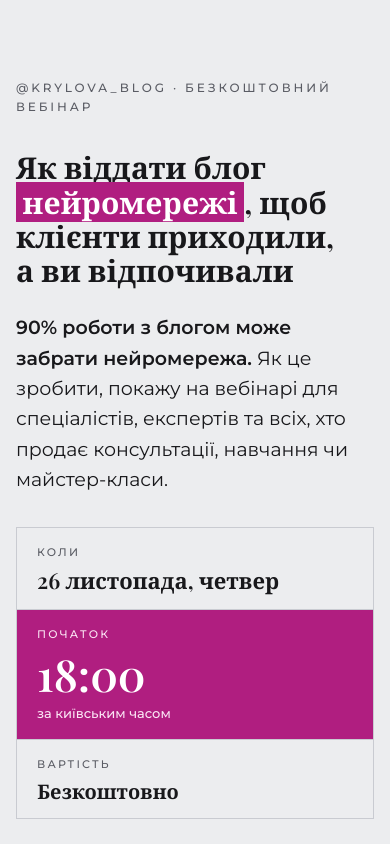
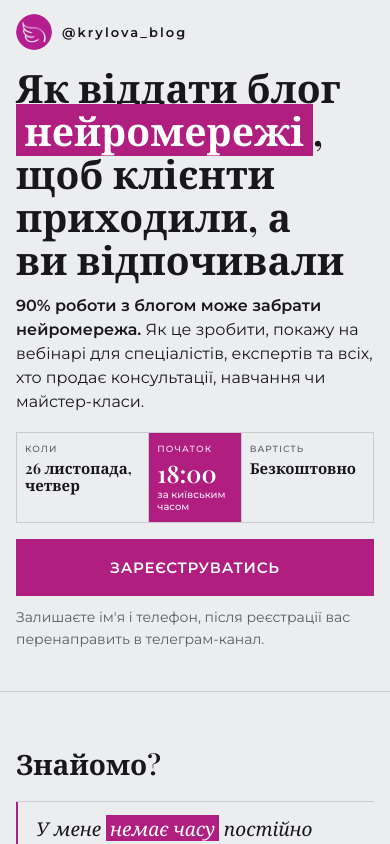
Before and after one commit to SavchynKonstantin/khochu-v-onlain, a plain HTML site: page webinar/index.html in a window 390 px wide. Shown: the top 844 px of the page. Drawn offline with nearby package versions, Linux system fonts and the light colour scheme; a web font is replaced by a local one.

Commit message:
Вебінар: крильце вгорі, крупніший заголовок, кнопка на першому екрані
- замість напису вгорі: крильце з лого + @krylova_blog
- на телефоні: більший заголовок, компактний рядок дата/час/вартість
- кнопка «Зареєструватись» видна без прокрутки

Co-Authored-By: Claude Opus 5.5 <noreply@anthropic.com>

```diff
--- a/webinar/index.html
+++ b/webinar/index.html
@@ -87,6 +87,30 @@ footer{font-size:13px;color:var(--muted);padding-block:26px;max-width:720px;marg
 @media (max-width:640px){.who{grid-template-columns:minmax(0,1fr)}.who img{max-width:360px}}
 @media (prefers-reduced-motion:no-preference){.btn{transition:filter .15s}}
 
+
+/* ---------- Лого і перший екран на телефоні ---------- */
+.top{padding-top:22px;display:flex;align-items:center;gap:12px;color:var(--fg);letter-spacing:.16em;text-transform:none;font-size:14px;font-weight:600}
+.logo{display:block;width:44px;height:44px;border-radius:50%;flex:none}
+h1{margin-top:28px}
+@media (max-width:640px){
+  .hero{padding-top:0 !important;padding-bottom:40px !important}
+  .top{padding-top:14px}
+  .logo{width:36px;height:36px}
+  .top{font-size:13px;gap:10px}
+  h1{margin-top:16px;font-size:clamp(30px,10vw,42px);line-height:1.1}
+  .lead{font-size:16px;line-height:1.5;margin-top:14px}
+  .event{grid-template-columns:1.15fr .8fr 1.15fr;margin-top:18px}
+  .event>div{padding:9px 8px}
+  .event b{font-size:9px;letter-spacing:.12em}
+  .event span{margin-top:3px}
+  .event .when span{font-size:min(15px,3.9vw)}
+  .event .time span{font-size:min(24px,6.4vw);white-space:nowrap;overflow-wrap:normal}
+  .event .time i{font-size:10px;margin-top:2px;line-height:1.2}
+  .event .free span{font-size:min(15px,3.9vw);overflow-wrap:normal}
+  .event .when span{overflow-wrap:normal}
+  .hero .btn{display:block;width:100%;text-align:center;margin-top:16px}
+  .hero .how{font-size:14px;margin-top:10px}
+}
 /* ---------- Форма реєстрації (спливаюче вікно) ---------- */
 button.btn{cursor:pointer;font-family:var(--sans)}
 dialog.reg{border:none;padding:0;width:min(100% - 32px,460px);max-height:calc(100dvh - 32px);overflow:auto;
@@ -120,9 +144,9 @@ dialog.reg::backdrop{background:rgba(11,11,14,.72)}
 <body>
 
 <div class="band">
-  <div class="wrap" style="padding-bottom:64px">
-    <div class="top">@krylova_blog · безкоштовний вебінар</div>
-    <h1 style="margin-top:34px">Як віддати блог <span class="plaque">нейромережі</span>, щоб клієнти приходили, а ви відпочивали</h1>
+  <div class="wrap hero" style="padding-bottom:64px">
+    <div class="top"><img class="logo" src="wing.jpg" alt="" width="44" height="44"><span>@krylova_blog</span></div>
+    <h1>Як віддати блог <span class="plaque">нейромережі</span>, щоб клієнти приходили, а ви відпочивали</h1>
     <p class="lead"><strong>90% роботи з блогом може забрати нейромережа.</strong> Як це зробити, покажу на вебінарі для спеціалістів, експертів та всіх, хто продає консультації, навчання чи майстер-класи.</p>
     <div class="event">
       <div class="when"><b>Коли</b><span>26 листопада, четвер</span></div>
```
Also changed, not shown: webinar/wing.jpg (added).
